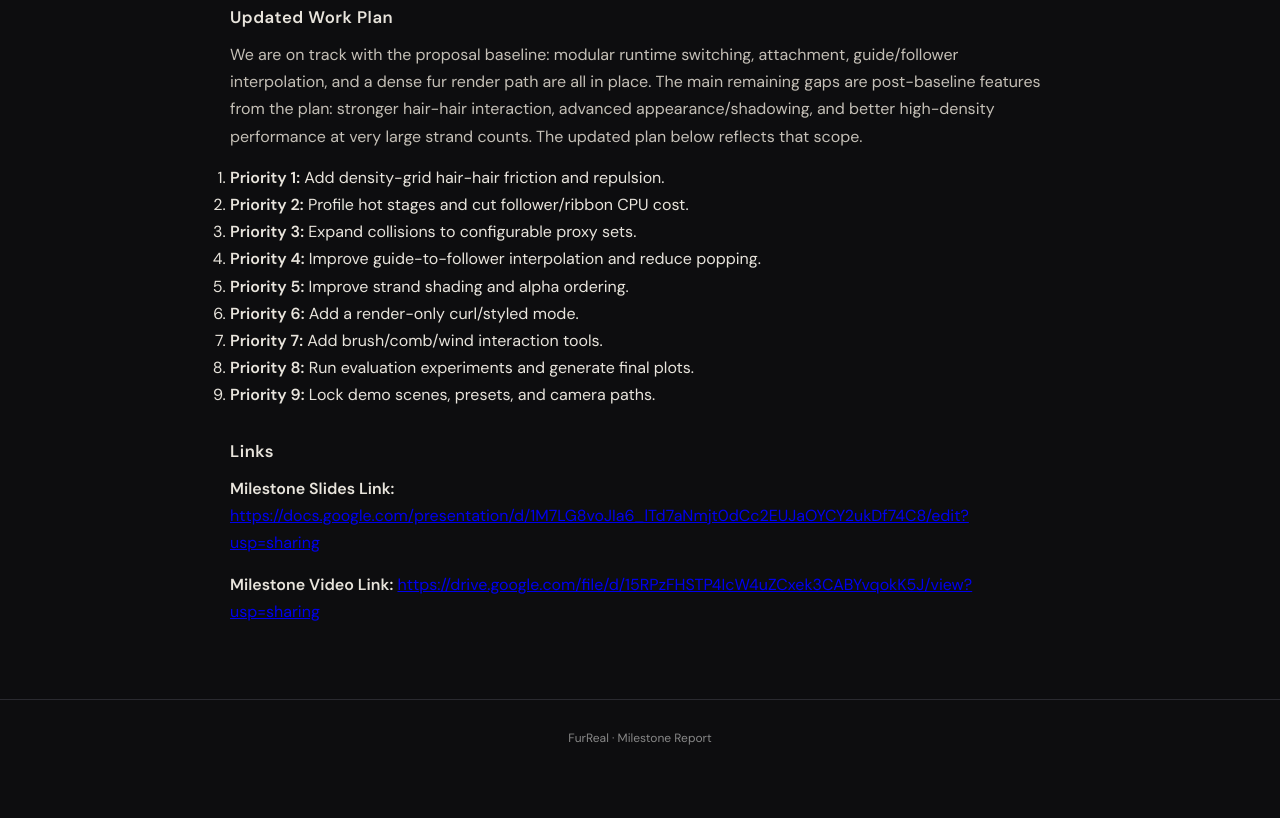
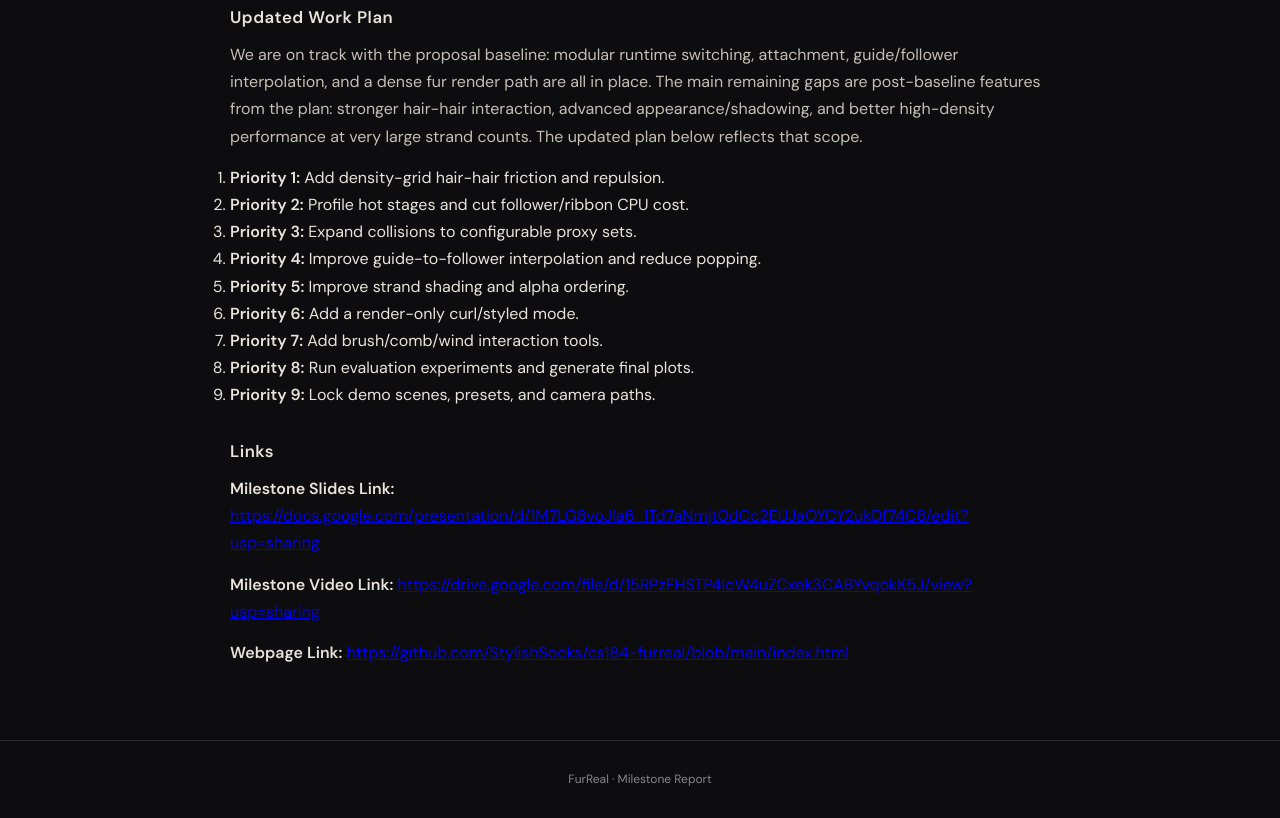
Before and after one commit to StylishSocks/cs184-furreal, a plain HTML site: page milestone.html in a window 1280 px wide. Shown: the part 1620-2438 px from the top of the page. Before the commit the page ends 2396 px from the top, so only its background shows below. Drawn offline with nearby package versions, Linux system fonts and the light colour scheme.

Commit message:
add webpage link

```diff
--- a/milestone.html
+++ b/milestone.html
@@ -103,6 +103,11 @@
         https://drive.google.com/file/d/15RPzFHSTP4IcW4uZCxek3CABYvqokK5J/view?usp=sharing
       </a>
     </p>
+    <p><strong style="color:var(--text)">Webpage Link:</strong>
+      <a href="https://github.com/StylishSocks/cs184-furreal/blob/main/index.html" target="_blank" rel="noopener noreferrer">
+        https://github.com/StylishSocks/cs184-furreal/blob/main/index.html
+      </a>
+    </p>
   </section>
 
 </div>
```
